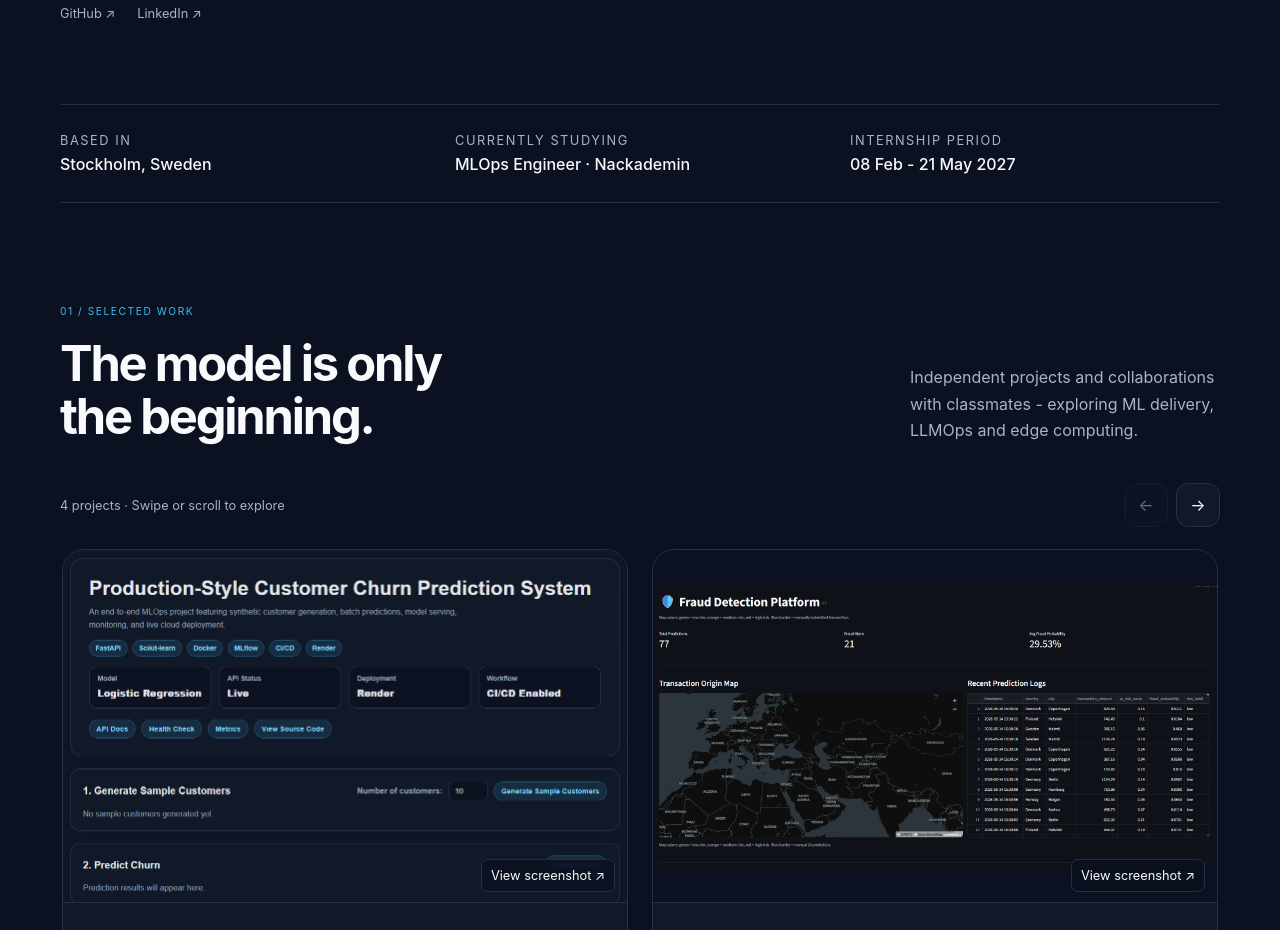
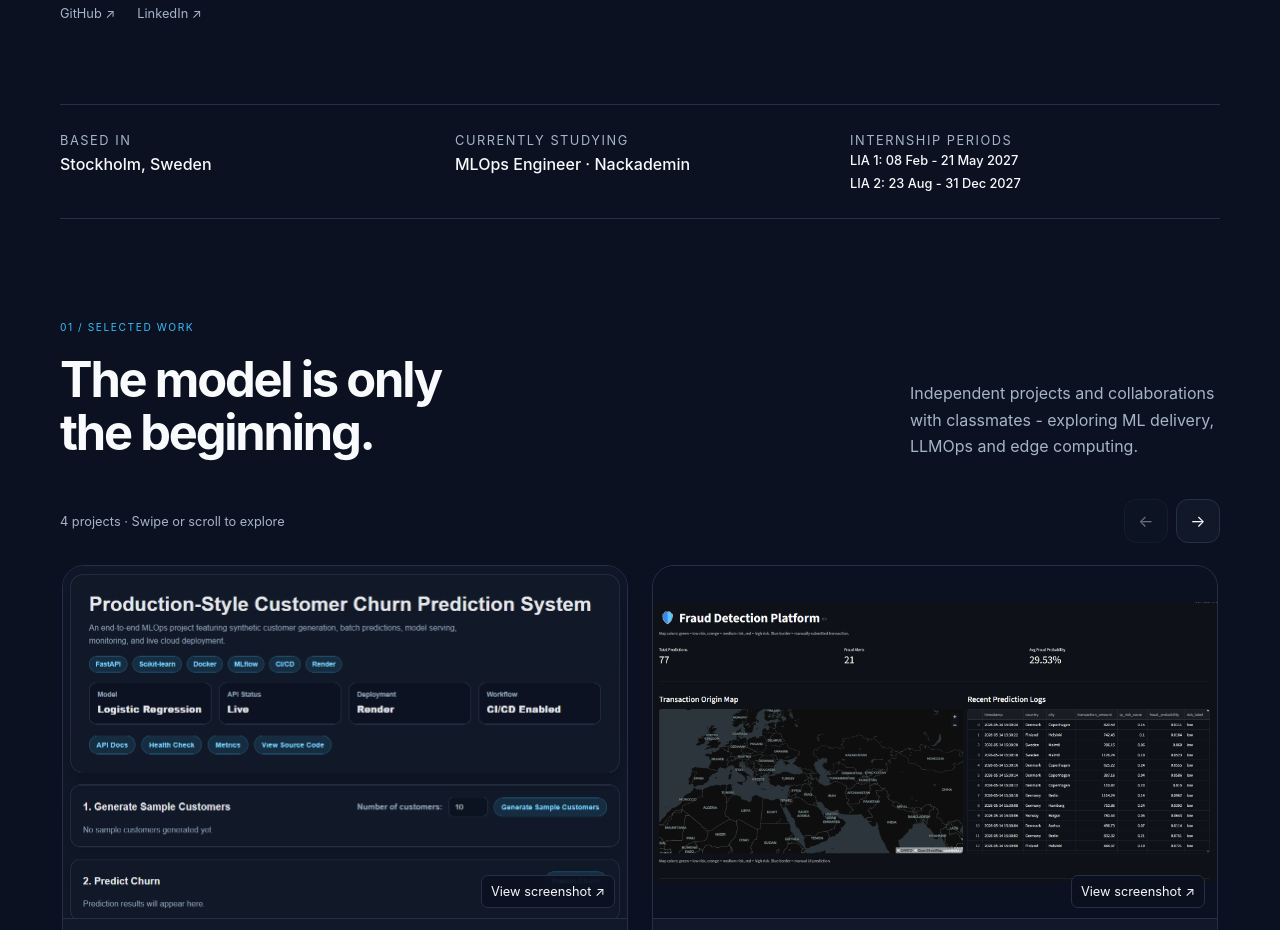
Before and after one commit to BigLurch/portfolio_site, a plain HTML site: page index.html in a window 1280 px wide. Shown: the part 800-1730 px from the top of the page. Drawn offline with Linux system fonts and the light colour scheme.

Commit message:
update LIA dates and add LIA 2

```diff
--- a/assets/css/styles.css
+++ b/assets/css/styles.css
@@ -1,7 +1,8 @@
 /* Navy + Cyan. Shared tokens for every page. */
 :root {
     /* Typography - Major Third (1.250), with 1rem = 16px */
-    --text-2xs: 0.64rem; /* 10.24px - decorative meta labels */
+    --text-2xs: 0.64rem;
+    /* 10.24px - decorative meta labels */
     --text-xs: 0.8rem;
     --text-base: 1rem;
     --text-lg: 1.25rem;
@@ -2441,3 +2442,29 @@ p {
 .gallery-card:last-child:nth-child(odd) {
     grid-column: 1/-1
 }
+
+
+.internship-dates {
+    display: flex;
+    flex-direction: column;
+    gap: 4px;
+}
+
+.internship-dates strong {
+    display: block;
+    font-size: var(--text-xs);
+    line-height: 1.5;
+    font-weight: 500;
+    color: var(--text);
+}
+
+@media (max-width: 760px) {
+    .hero-meta .internship-periods {
+        align-items: flex-start;
+    }
+
+    .internship-dates {
+        align-items: flex-end;
+        text-align: right;
+    }
+}
--- a/assets/js/i18n.js
+++ b/assets/js/i18n.js
@@ -139,10 +139,22 @@
       "en": "MLOps Engineer · Nackademin",
       "sv": "MLOps-utbildning · Nackademin"
     },
+
     "text_9fa6b67345fc": {
-      "en": "Internship period",
-      "sv": "LIA-period"
+      "en": "Internship periods",
+      "sv": "LIA-perioder"
     },
+
+    "lia_period_1": {
+      "en": "LIA 1: 08 Feb - 21 May 2027",
+      "sv": "LIA 1: 8 feb - 21 maj 2027"
+    },
+
+    "lia_period_2": {
+      "en": "LIA 2: 23 Aug - 31 Dec 2027",
+      "sv": "LIA 2: 23 aug - 31 dec 2027"
+    },
+
     "text_d91adf138d56": {
       "en": "08 Feb - 21 May 2027",
       "sv": "8 feb - 21 maj 2027"
--- a/index.html
+++ b/index.html
@@ -92,8 +92,21 @@
             data-i18n-text="[&quot;text_92169336ee42&quot;]">Stockholm, Sweden</strong></div>
         <div><small data-i18n-text="[&quot;text_7122c27ed597&quot;]">Currently studying</small><strong
             data-i18n-text="[&quot;text_9db59ba79891&quot;]">MLOps Engineer · Nackademin</strong></div>
-        <div><small data-i18n-text="[&quot;text_9fa6b67345fc&quot;]">Internship period</small><strong
-            data-i18n-text="[&quot;text_d91adf138d56&quot;]">08 Feb - 21 May 2027</strong></div>
+        <div class="internship-periods">
+          <small data-i18n-text='["text_9fa6b67345fc"]'>
+            Internship periods
+          </small>
+
+          <div class="internship-dates">
+            <strong data-i18n-text='["lia_period_1"]'>
+              LIA 1: 08 Feb - 21 May 2027
+            </strong>
+
+            <strong data-i18n-text='["lia_period_2"]'>
+              LIA 2: 23 Aug - 31 Dec 2027
+            </strong>
+          </div>
+        </div>
       </div>
     </div>
     <section class="section container" id="projects" aria-labelledby="projects-title">
```
